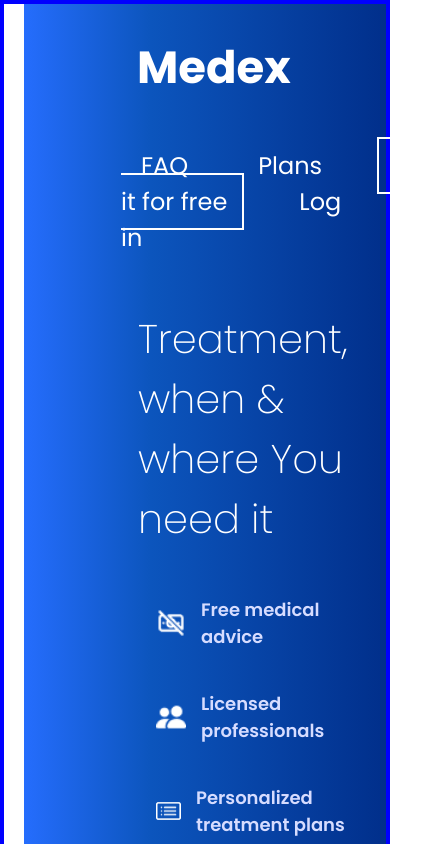
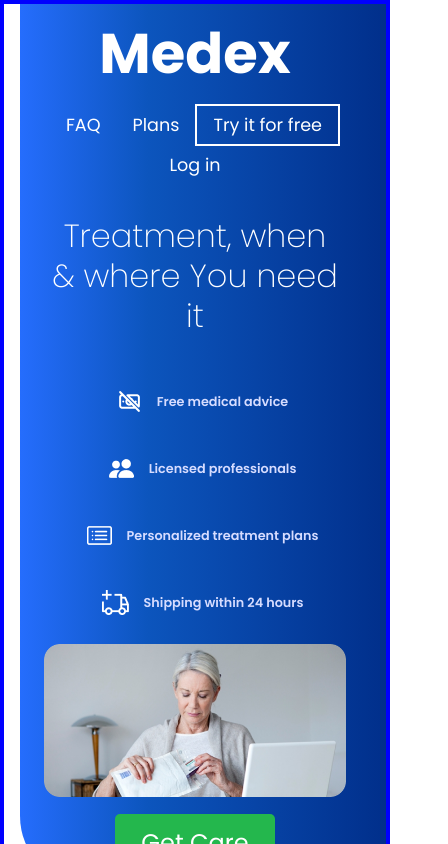
Before and after one commit to arjamizo/medex-langing-page, a Next.js app: page / in a window 390 px wide. Shown: the top 844 px of the page, 448 px wide, since content can reach past the window. Built offline with nearby package versions, Linux system fonts and the light colour scheme.

Commit message:
feat: top header RWD

```diff
--- a/components/Pricing.tsx
+++ b/components/Pricing.tsx
@@ -10,6 +10,7 @@
 				diagnostics
 			</h3>
 			<div className={styles.pricePosition}>
+				<div className={styles.flexContainer}>
 					<div className={styles.priceBox}>
 						<p className={styles.priceOfPlan}>Health care free</p>
 						<p className={styles.price}>Free</p>
@@ -19,12 +20,16 @@
 					<div className={styles.priceBox}>
 						<p className={styles.priceOfPlan}>Health care Basic</p>
 						<p className={styles.price}>
-						35 PLN<span className={styles.smallText}>monthly</span>
+							35 PLN
+							<span className={styles.smallText}>monthly</span>
 						</p>
 						<p className={styles.benefits}>unlimited chat</p>
 						<p className={styles.benefits}>medication delivery</p>
-					<p className={styles.benefits}>unlimited therapy plans</p>
+						<p className={styles.benefits}>
+							unlimited therapy plans
+						</p>
 						<p className={styles.tryIt}>Try it free</p>
+					</div>
 				</div>
 			</div>
 			<div className={styles.downloadAppBar}>
--- a/components/TopHeader.tsx
+++ b/components/TopHeader.tsx
@@ -6,8 +6,9 @@
 export default function TopHeader() {
 	return (
 		<div className={styles.globalTopHeader}>
-			<div className={styles.medexLogo}>Medex</div>
-			<div className={styles.topRight}>
+			<div className={styles.topRow}>
+				<h1 className={styles.medexLogo}>Medex</h1>
+				<div className={styles.topRightButtons}>
 					<span className={styles.buttonFaq}>
 						<ReactScrollLink
 							activeClass="active"
@@ -31,9 +32,10 @@
 					<span className={styles.buttonTryIt}>Try it for free</span>
 					<span className={styles.buttonLogIn}>Log in</span>
 				</div>
-			<h1 className={styles.title}>
+			</div>
+			<h2 className={styles.title}>
 				Treatment, when &amp; where You need it
-			</h1>
+			</h2>
 			<div className={styles.flexContainer}>
 				<div>
 					<span className={styles.freeMedicalAdvice}>
@@ -41,8 +43,8 @@
 							<Image
 								src="/icons/iconFreeMedical.png"
 								alt="Free Medical Advice"
-								width={30}
-								height={30}
+								width={25}
+								height={25}
 								layout="fixed"
 							/>
 						</span>
@@ -53,8 +55,8 @@
 							<Image
 								src="/icons/iconLicensedProfessionals.png"
 								alt="Free Medical Advice"
-								width={30}
-								height={30}
+								width={25}
+								height={25}
 								layout="fixed"
 							/>
 						</span>
@@ -68,7 +70,7 @@
 								src="/icons/iconPersonalizedTreatment.png"
 								alt="Free Medical Advice"
 								width={25}
-								height={18.75}
+								height={19}
 								layout="fixed"
 							/>
 						</span>
@@ -79,8 +81,8 @@
 							<Image
 								src="/icons/iconShippingWithin24.png"
 								alt="Free Medical Advice"
-								width={30}
-								height={30}
+								width={27}
+								height={25}
 								layout="fixed"
 							/>
 						</span>
--- a/styles/CustomizedCare.module.css
+++ b/styles/CustomizedCare.module.css
@@ -4,9 +4,10 @@
 
 .picturesArray {
 	display: flex;
+	flex-wrap: wrap;
 	margin: auto;
 	align-items: center;
-	justify-content: center;
+	justify-content: space-around;
 	gap: 4rem;
 	margin: 20px 0px;
 }
--- a/styles/Pricing.module.css
+++ b/styles/Pricing.module.css
@@ -7,7 +7,6 @@
 	);
 	color: white;
 	border-radius: 50px 0px 0px 0px;
-	padding: 40px;
 	text-align: center;
 }
 
@@ -19,10 +18,20 @@
 	font-weight: 300;
 }
 
+.flexContainer {
+	display: flex;
+	justify-content: space-between;
+	align-items: center;
+	align-content: center;
+	flex-wrap: wrap;
+	margin: 20px;
+	gap: 20px;
+}
+
 .priceBox {
 	border: 1px solid black;
 	padding: 30px;
-	width: 250px;
+	min-width: 250px;
 	margin: auto;
 	height: 300px;
 	background: white;
@@ -32,11 +41,6 @@
 		0 2px 4px -1px rgba(0, 0, 0, 0.06);
 	box-shadow: var(--tw-ring-offset-shadow, 0 0 #0000),
 		var(--tw-ring-shadow, 0 0 #0000), var(--tw-shadow);
-}
-
-.pricePosition {
-	display: flex;
-	margin: auto;
 }
 
 .downloadAppBar {
--- a/styles/TopHeader.module.css
+++ b/styles/TopHeader.module.css
@@ -1,5 +1,6 @@
 .globalTopHeader {
-	padding: 30px 0px 70px 97px;
+	padding: 2rem 0px 1rem 6rem;
+	margin-left: 20px;
 	background: linear-gradient(
 		90deg,
 		rgb(37, 109, 253) 0%,
@@ -8,49 +9,59 @@
 	);
 	color: white;
 	border-radius: 0px 0px 0px 70px;
-	margin-left: 20px;
 }
 
+.topRow {
+	display: flex;
+	align-items: center;
+	flex-wrap: wrap;
+	margin-right: 100px;
+}
+
+.topRightButtons {
+	display: flex;
+	align-items: center;
+	justify-content: flex-end;
+	flex-grow: 1;
+	flex-wrap: nowrap;
+}
+
+.h1,
 .medexLogo {
+	padding: 0px;
+	margin: 0px;
 	font-size: 40px;
-	max-width: 150px;
 	font-weight: bold;
 	font-weight: 700;
-	font-size: 45px;
+	font-size: 3rem;
 	line-height: 67.5px;
-	position: absolute;
-	left: 137px;
-}
-
-.medexLogo:hover {
+	max-width: fit-content;
+	margin: auto;
 	cursor: pointer;
+	text-align: center;
 }
 
 .title {
-	padding: 100px 0px 0px 17px;
+	padding: 5rem 0px 2rem 0px;
+	margin: 0px;
 	font-weight: 100;
 	font-weight: 100;
 	font-size: 40px;
 	line-height: 60px;
 }
 
-.topRight {
-	color: white;
-	position: absolute;
-	right: 137px;
-	top: 54px;
-}
-
 .buttonFaq,
 .buttonPlans,
 .buttonLogIn,
 .buttonTryIt {
-	margin: 20px;
-	padding: 15px;
 	cursor: pointer;
 	font-weight: 400;
 	font-size: 24px;
 	line-height: 36px;
+	display: flex;
+	max-width: fit-content;
+	padding: 0.5rem 2.2rem;
+	text-align: center;
 }
 
 .buttonFaq:hover,
@@ -67,7 +78,6 @@
 
 .buttonTryIt {
 	border: solid 2px white;
-	padding: 10px 15px;
 }
 
 .getCareButton {
@@ -82,6 +92,7 @@
 	align-items: center;
 	justify-content: center;
 	cursor: pointer;
+	margin: 0rem 1rem 2rem 0rem;
 }
 
 .getCareButton:hover {
@@ -106,7 +117,8 @@
 .shippingWithin,
 .personalizedTreatment {
 	display: flex;
-	padding: 20px;
+	padding: 20px 0px;
+	white-space: nowrap;
 }
 
 .paddingIcon {
@@ -118,34 +130,87 @@
 }
 
 .imageLady {
-	padding: 30px;
+	padding: 0.5rem;
 }
 
 @media (max-width: 1024px) {
 	/* Laptop */
-	.topRight {
-		position: relative;
-		margin-top: 60px;
-		right: 0;
-		left: 0;
+	.getCareButton {
+		margin: auto;
 	}
-
-	.title {
-		padding: 80px 0px 0px 17px;
+	.globalTopHeader {
+		padding: 1rem 2rem;
+		margin-left: 32px;
+		padding-right: 32px;
 	}
-	.buttonFaq {
-		padding-left: 0px;
-	}
-
-	.medexLogo {
-		left: 133px;
+	.topRow {
+		margin-right: 0px;
 	}
 }
 
 @media (max-width: 768px) {
 	/* Tablet */
+	.topRightButtons {
+		padding: 1rem 0px 0px 0px;
+		flex-wrap: wrap;
+		width: 100%;
+		flex-direction: row;
+		justify-content: center;
+	}
+
+	.globalTopHeader {
+		padding: 1rem 1rem;
+		margin-left: 16px;
+		padding-right: 32px;
+		background: linear-gradient(
+			90deg,
+			rgb(37, 109, 253) 0%,
+			rgba(12, 85, 189, 1) 35%,
+			rgb(1, 47, 139) 100%
+		);
+		color: white;
+		border-radius: 0px 0px 0px 70px;
+	}
+
+	.title {
+		padding: 2rem 1rem;
+		font-weight: 100;
+		font-weight: 100;
+		font-size: 2rem;
+		line-height: 2.5rem;
+		margin: auto;
+		text-align: center;
+	}
+
+	.buttonFaq,
+	.buttonPlans,
+	.buttonLogIn,
+	.buttonTryIt {
+		font-size: 1.1rem;
+		line-height: 1.4rem;
+		padding: 0.5rem 1rem;
+	}
+	.flexContainer {
+		font-size: 0.8rem;
+		align-items: flex-start;
+	}
+
+	.h1,
+	.medexLogo {
+		font-size: 3.5em;
+	}
+
+	.topRow {
+		margin-right: 0px;
+	}
 }
 
 @media (max-width: 425px) {
 	/* Mobile L */
+	.freeMedicalAdvice,
+	.licensedProfessionals,
+	.shippingWithin,
+	.personalizedTreatment {
+		justify-content: center;
+	}
 }
```
Lines whose indentation alone changed are shown as unchanged.
